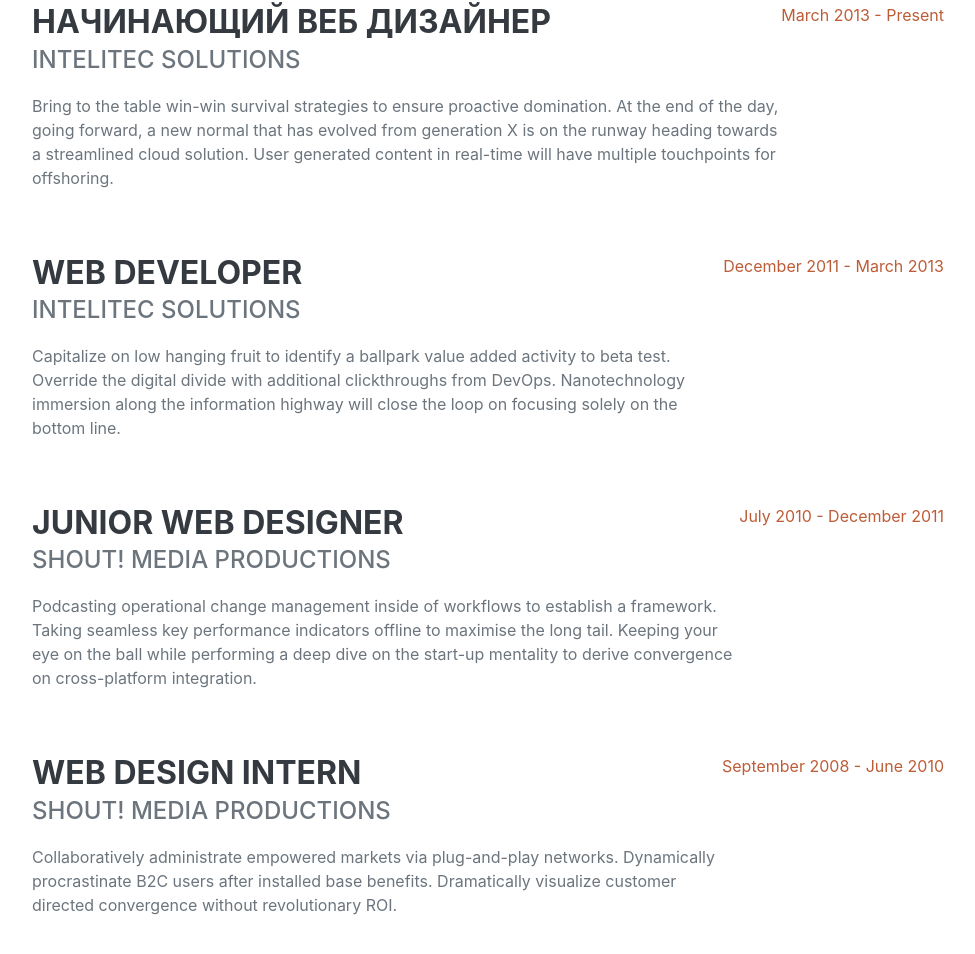
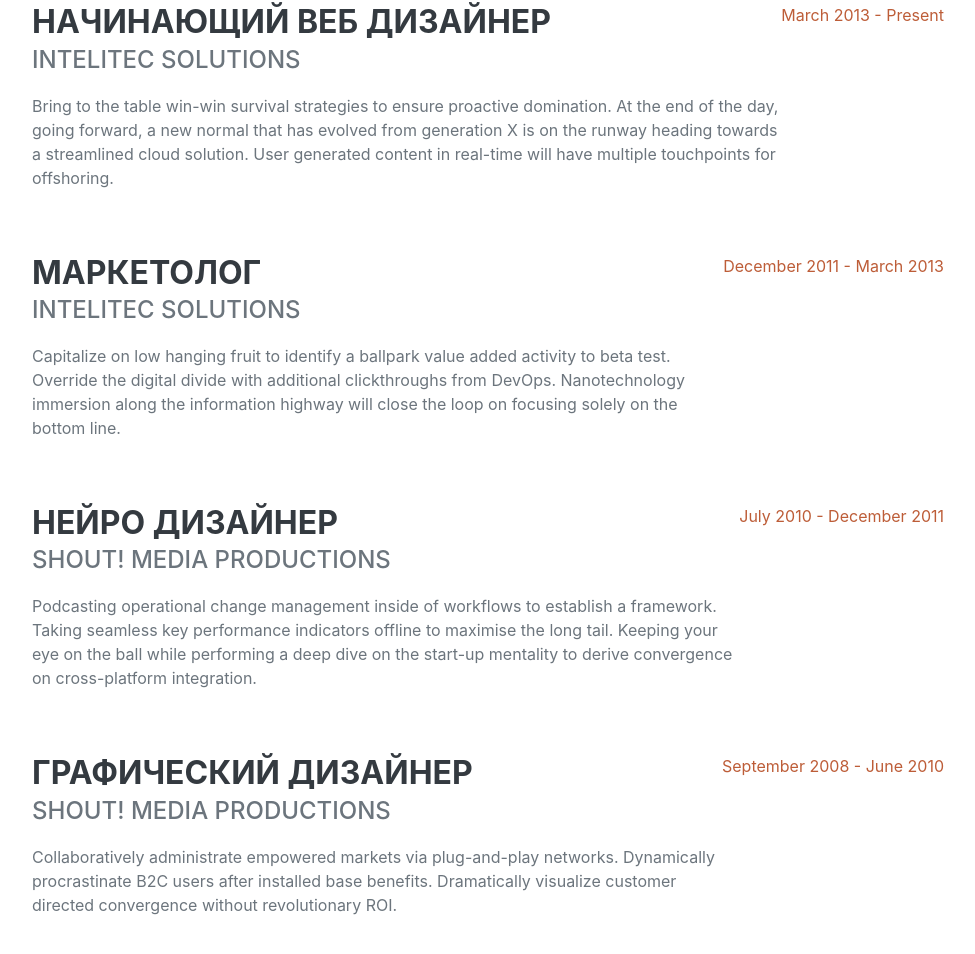
Before and after one commit to zagoryanskayavv24-bit/new-rezume, a plain HTML site: page index.html in a window 1280 px wide. Shown: the part 993-1947 px from the top of the page, without its empty margins (288-1263 px from the left). Drawn offline with nearby package versions, Linux system fonts and the light colour scheme; a web font is replaced by a local one.

Commit message:
Update index.html

```diff
--- a/index.html
+++ b/index.html
@@ -73,7 +73,7 @@
                     </div>
                     <div class="d-flex flex-column flex-md-row justify-content-between mb-5">
                         <div class="flex-grow-1">
-                            <h3 class="mb-0">Web Developer</h3>
+                            <h3 class="mb-0">Маркетолог</h3>
                             <div class="subheading mb-3">Intelitec Solutions</div>
                             <p>Capitalize on low hanging fruit to identify a ballpark value added activity to beta test. Override the digital divide with additional clickthroughs from DevOps. Nanotechnology immersion along the information highway will close the loop on focusing solely on the bottom line.</p>
                         </div>
@@ -81,7 +81,7 @@
                     </div>
                     <div class="d-flex flex-column flex-md-row justify-content-between mb-5">
                         <div class="flex-grow-1">
-                            <h3 class="mb-0">Junior Web Designer</h3>
+                            <h3 class="mb-0">Нейро дизайнер</h3>
                             <div class="subheading mb-3">Shout! Media Productions</div>
                             <p>Podcasting operational change management inside of workflows to establish a framework. Taking seamless key performance indicators offline to maximise the long tail. Keeping your eye on the ball while performing a deep dive on the start-up mentality to derive convergence on cross-platform integration.</p>
                         </div>
@@ -89,7 +89,7 @@
                     </div>
                     <div class="d-flex flex-column flex-md-row justify-content-between">
                         <div class="flex-grow-1">
-                            <h3 class="mb-0">Web Design Intern</h3>
+                            <h3 class="mb-0">Графический дизайнер</h3>
                             <div class="subheading mb-3">Shout! Media Productions</div>
                             <p>Collaboratively administrate empowered markets via plug-and-play networks. Dynamically procrastinate B2C users after installed base benefits. Dramatically visualize customer directed convergence without revolutionary ROI.</p>
                         </div>
```
